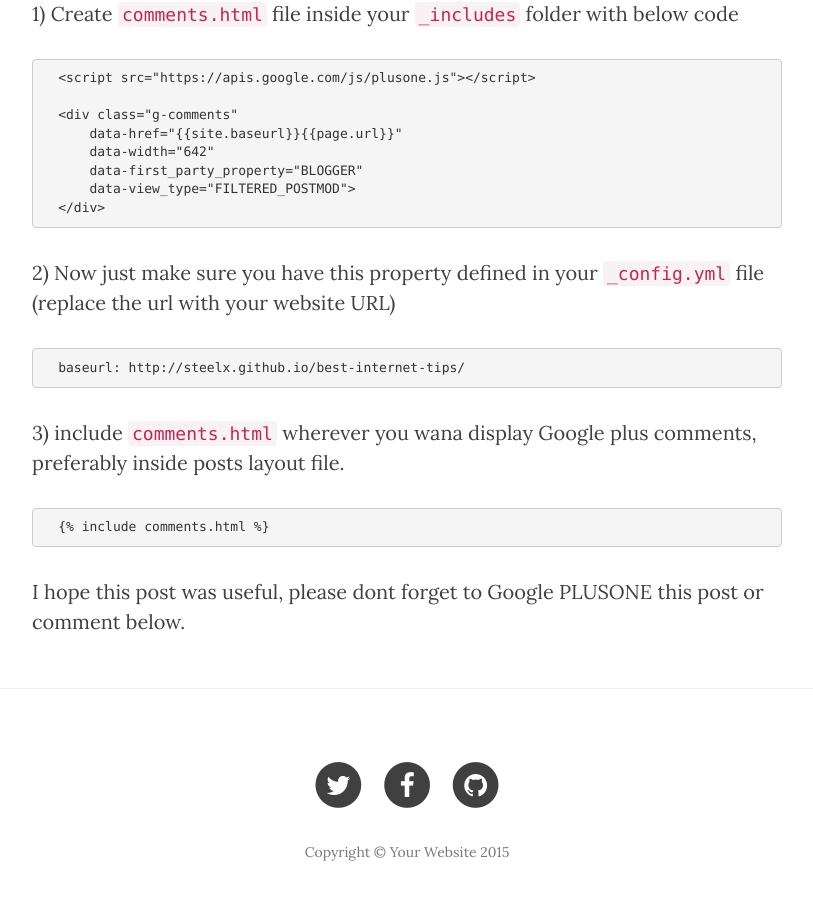
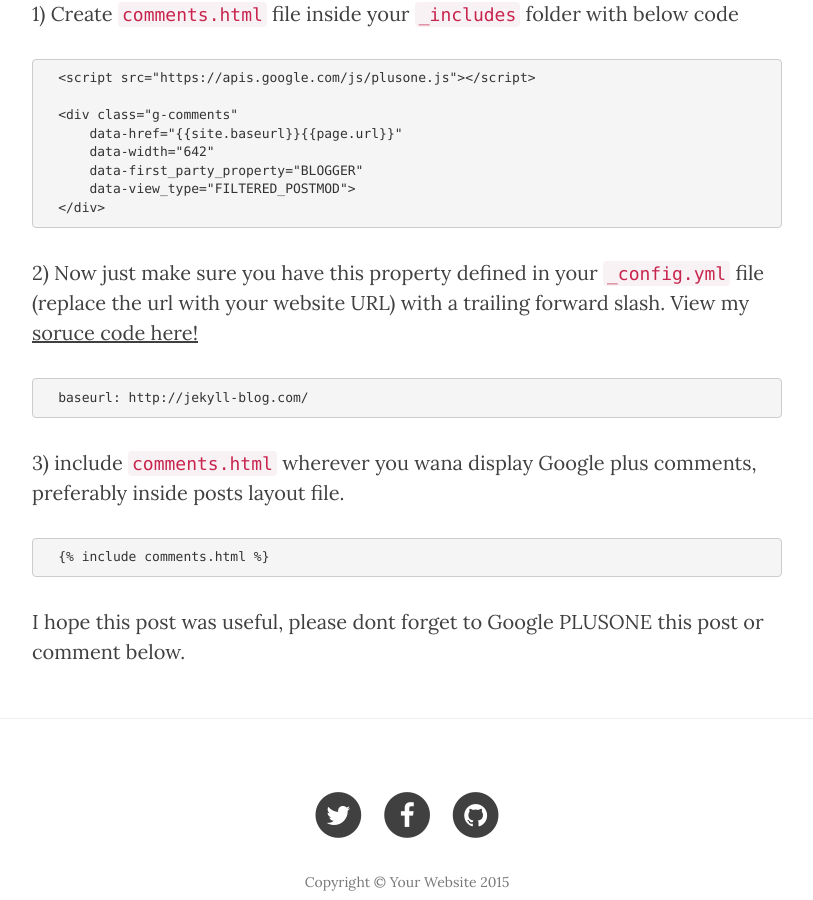
Before and after one commit to steelx/jekyll-blog, a Jekyll site: the page built from _posts/2016-01-04-Add-google-plus-comments-box-to-jekyll-blog.md, in a window 1280 px wide and 900 px high, scrolled down 1070 px. Shown: the whole window, without its empty margins (233-1046 px from the left). Built offline with Jekyll 4.4.1, drawn with Linux system fonts in a browser that asks for light colours; nearby versions of some CDN libraries; Markdown is read by kramdown in place of the engine named in the settings; comment, search, counter and statistics services are not loaded.

Commit message:
Update 2016-01-04-Add-google-plus-comments-box-to-jekyll-blog.md

```diff
--- a/_posts/2016-01-04-Add-google-plus-comments-box-to-jekyll-blog.md
+++ b/_posts/2016-01-04-Add-google-plus-comments-box-to-jekyll-blog.md
@@ -32,11 +32,11 @@ If you are using Jekyll;
 {% endhighlight %}
 
 
-2) Now just make sure you have this property defined in your `_config.yml` file (replace the url with your website URL)
+2) Now just make sure you have this property defined in your `_config.yml` file (replace the url with your website URL) with a trailing forward slash. View my [soruce code here!](https://github.com/steelx/jekyll-blog/blob/gh-pages/_config.yml)
 
 {% highlight liquid %}
 {% raw %}
-  baseurl: http://steelx.github.io/best-internet-tips/
+  baseurl: http://jekyll-blog.com/
 {% endraw %}
 {% endhighlight %}
 
```
